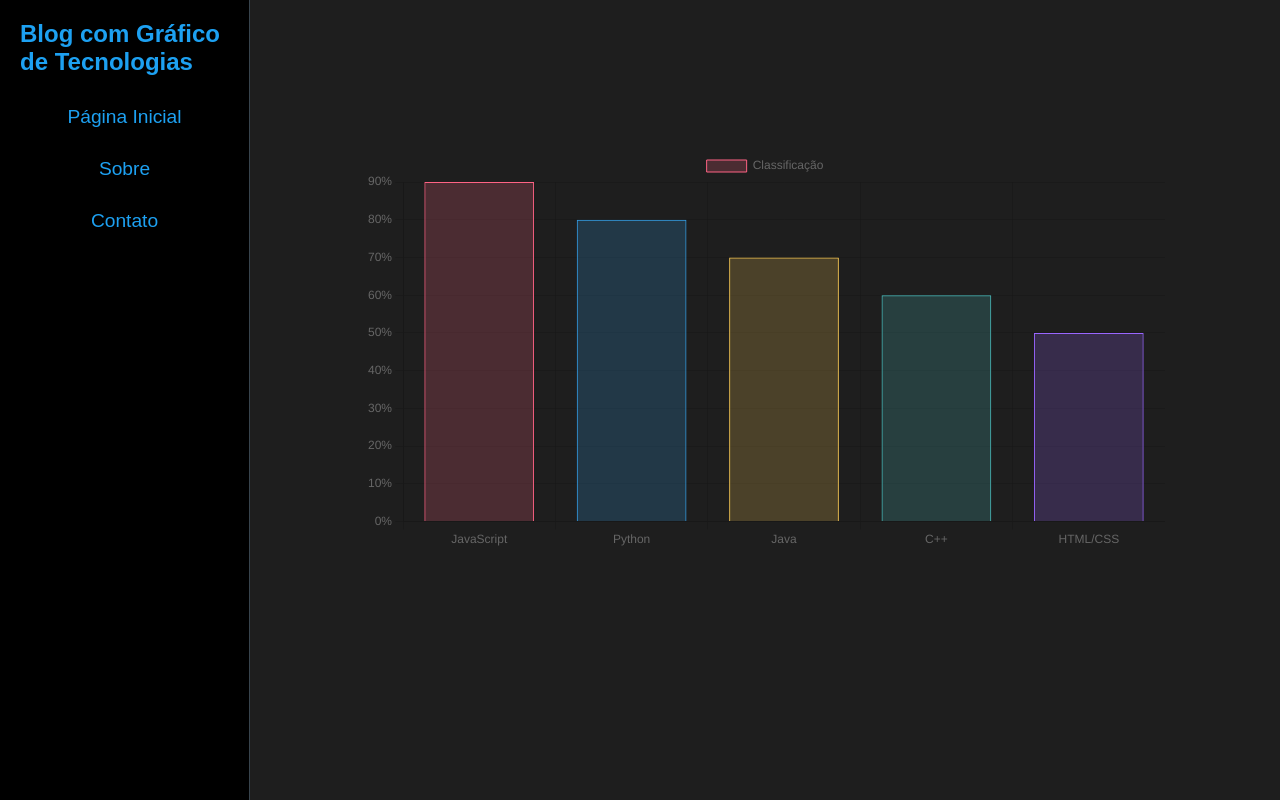
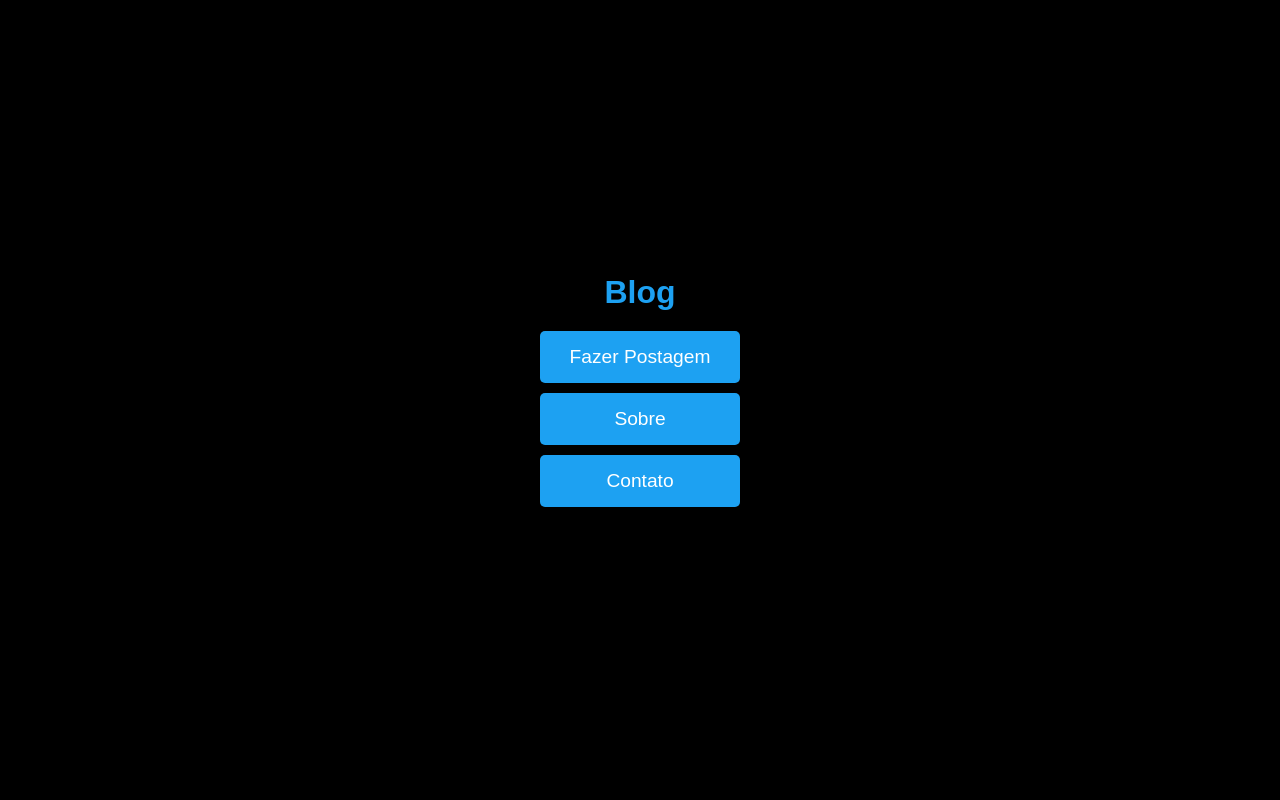
Before and after one commit to PortifolioLuizSilva/PortifolioLuizSilva.github.io, a plain HTML site: page index.html in a window 1280 px wide. Drawn offline with nearby package versions, Linux system fonts and the light colour scheme.

Commit message:
Update index.html

```diff
--- a/index.html
+++ b/index.html
@@ -3,7 +3,7 @@
 <head>
     <meta charset="UTF-8">
     <meta name="viewport" content="width=device-width, initial-scale=1.0">
-    <title>Blog com Gráfico de Tecnologias</title>
+    <title>Blog - Página Inicial</title>
     <style>
         body {
             font-family: Arial, sans-serif;
@@ -12,182 +12,56 @@
             margin: 0;
             padding: 0;
             display: flex;
-            min-height: 100vh;
-            overflow: hidden;
+            flex-direction: column;
+            align-items: center;
+            justify-content: center;
+            height: 100vh;
         }
 
         .container {
-            display: flex;
-            flex: 1;
-            max-width: 100%;
-            margin: 0;
-        }
-
-        .sidebar {
-            width: 250px;
-            background-color: rgba(0, 0, 0, 0.7);
-            border-right: 1px solid #38444d;
-            padding: 20px;
-            box-sizing: border-box;
-            position: fixed;
-            height: 100%;
-            overflow-y: auto;
-        }
-
-        .content {
-            margin-left: 250px;
-            padding: 20px;
-            width: calc(100% - 250px);
-            display: flex;
-            justify-content: center;
-            align-items: center;
-            background-color: #1e1e1e;
+            text-align: center;
         }
 
         .logo {
-            font-size: 1.5em;
+            font-size: 2em;
             font-weight: bold;
             margin-bottom: 20px;
             color: #1da1f2;
         }
 
-        .menu-item {
-            margin: 10px 0;
-            padding: 10px;
-            font-size: 1.2em;
-            cursor: pointer;
-            color: #1da1f2;
-            border-radius: 25px;
-            text-align: center;
-            display: block;
-            text-decoration: none;
+        .menu {
+            margin: 20px 0;
         }
 
-        .menu-item a {
-            color: inherit;
+        .menu-item {
+            display: block;
+            background-color: #1da1f2;
+            color: #ffffff;
+            padding: 15px 30px;
+            font-size: 1.2em;
+            border: none;
+            border-radius: 5px;
+            cursor: pointer;
             text-decoration: none;
+            margin: 10px 0;
+            transition: background-color 0.3s;
         }
 
         .menu-item:hover {
-            background-color: #1da1f2;
-            color: #ffffff;
-        }
-
-        .chart-container {
-            width: 100%;
-            max-width: 800px;
-            height: 500px;
-            margin: 0 auto;
-        }
-
-        @media (max-width: 768px) {
-            .sidebar {
-                width: 100%;
-                position: relative;
-                height: auto;
-                border-right: none;
-            }
-
-            .content {
-                margin-left: 0;
-                width: 100%;
-                padding: 10px;
-            }
-
-            .chart-container {
-                height: 300px;
-            }
+            background-color: #0d95e8;
         }
     </style>
 </head>
 <body>
 
     <div class="container">
-        <!-- Sidebar -->
-        <div class="sidebar">
-            <div class="logo">Blog com Gráfico de Tecnologias</div>
-            <div class="menu-item"><a href="index.html">Página Inicial</a></div>
-            <div class="menu-item"><a href="sobre.html">Sobre</a></div>
-            <div class="menu-item"><a href="mailto:wireshark.luiz@proton.me">Contato</a></div>
-        </div>
-
-        <!-- Content -->
-        <div class="content">
-            <div class="chart-container">
-                <canvas id="techChart"></canvas>
-            </div>
+        <div class="logo">Blog</div>
+        <div class="menu">
+            <a href="postagem.html" class="menu-item">Fazer Postagem</a>
+            <a href="sobre.html" class="menu-item">Sobre</a>
+            <a href="mailto:wireshark.luiz@proton.me" class="menu-item">Contato</a>
         </div>
     </div>
 
-    <!-- Inclui a biblioteca Chart.js -->
-    <script src="https://cdn.jsdelivr.net/npm/chart.js"></script>
-    <script>
-        // Dados de exemplo (ajuste conforme necessário)
-        const data = {
-            labels: ['JavaScript', 'Python', 'Java', 'C++', 'HTML/CSS'],
-            datasets: [{
-                label: 'Classificação',
-                data: [90, 80, 70, 60, 50], // Pontuação fictícia
-                backgroundColor: [
-                    'rgba(255, 99, 132, 0.2)',
-                    'rgba(54, 162, 235, 0.2)',
-                    'rgba(255, 206, 86, 0.2)',
-                    'rgba(75, 192, 192, 0.2)',
-                    'rgba(153, 102, 255, 0.2)'
-                ],
-                borderColor: [
-                    'rgba(255, 99, 132, 1)',
-                    'rgba(54, 162, 235, 1)',
-                    'rgba(255, 206, 86, 1)',
-                    'rgba(75, 192, 192, 1)',
-                    'rgba(153, 102, 255, 1)'
-                ],
-                borderWidth: 1
-            }]
-        };
-
-        const config = {
-            type: 'bar',
-            data: data,
-            options: {
-                responsive: true,
-                plugins: {
-                    legend: {
-                        position: 'top',
-                    },
-                    tooltip: {
-                        callbacks: {
-                            label: function(tooltipItem) {
-                                let grade;
-                                const value = tooltipItem.raw;
-
-                                if (value >= 90) grade = 'SSS+';
-                                else if (value >= 80) grade = 'SSS';
-                                else if (value >= 70) grade = 'SS';
-                                else if (value >= 60) grade = 'S';
-                                else grade = 'F';
-
-                                return `${tooltipItem.label}: ${value}% (${grade})`;
-                            }
-                        }
-                    }
-                },
-                scales: {
-                    y: {
-                        beginAtZero: true,
-                        ticks: {
-                            callback: function(value) {
-                                return value + '%';
-                            }
-                        }
-                    }
-                }
-            }
-        };
-
-        const ctx = document.getElementById('techChart').getContext('2d');
-        new Chart(ctx, config);
-    </script>
-
 </body>
 </html>
```
